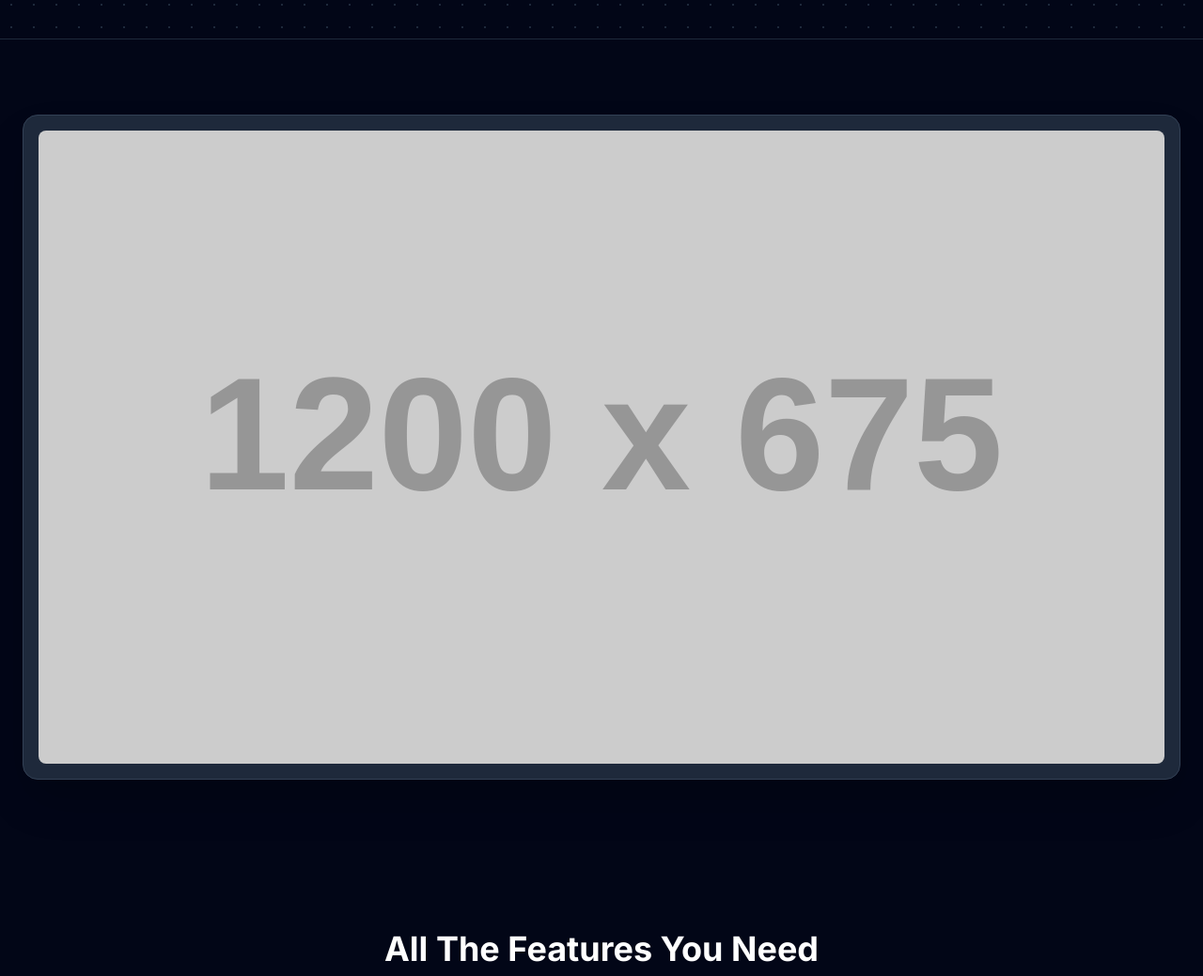
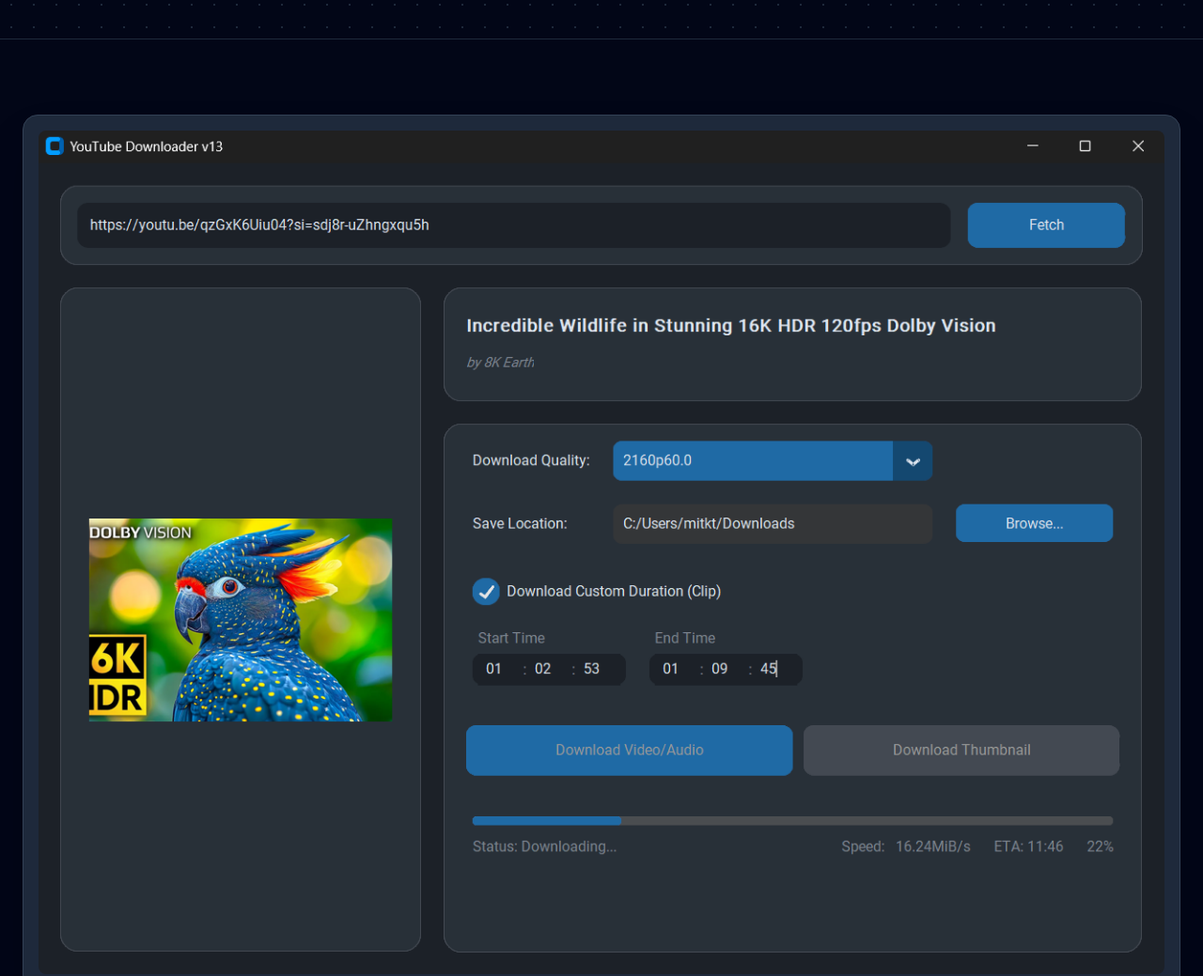
Before and after one commit to MeetThummar01/Weltrix, a plain HTML site: page product-downloader.html in a window 1280 px wide. Shown: the part 500-1539 px from the top of the page at 94% size. Drawn offline with nearby package versions, Linux system fonts and the light colour scheme; placeholder pictures from the web are drawn by us.

Commit message:
Update product-downloader.html

```diff
--- a/product-downloader.html
+++ b/product-downloader.html
@@ -68,7 +68,7 @@
         <section id="demo" class="py-20">
             <div class="container mx-auto px-6">
                  <div class="bg-slate-800 border border-slate-700 rounded-2xl p-4 shadow-2xl">
-                    <img src="https://placehold.co/1200x675/0f172a/3b82f6?text=App+Screenshot+Here" alt="Video Downloader Pro Screenshot" class="w-full rounded-lg">
+                    <img src="demo.png" alt="Video Downloader Pro Screenshot" class="w-full rounded-lg">
                 </div>
             </div>
         </section>
```
